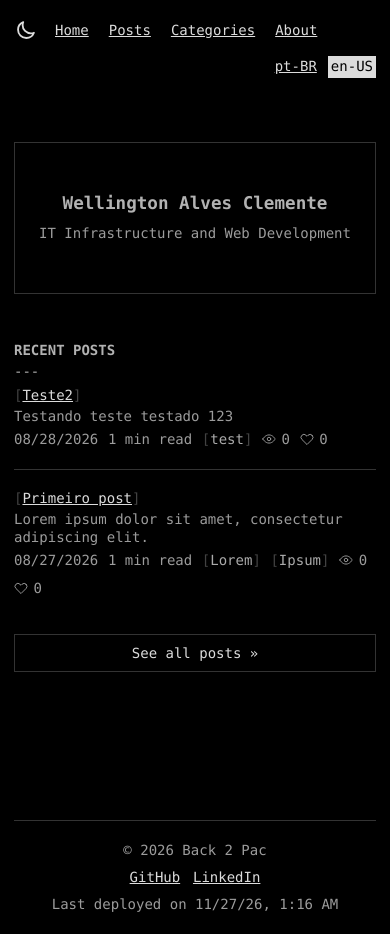
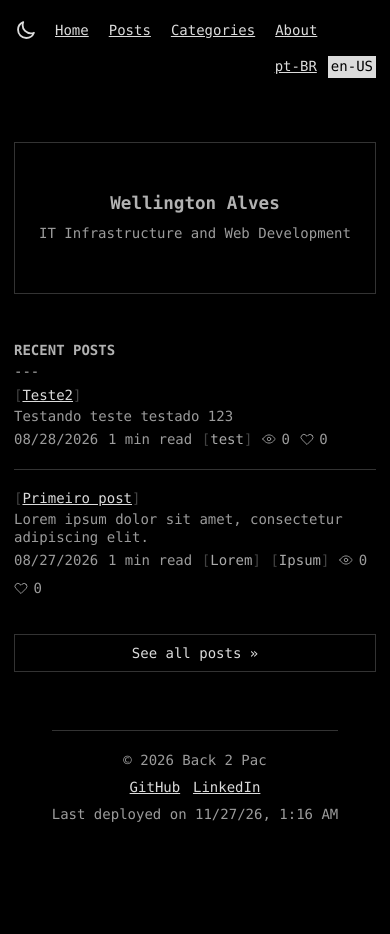
Before and after one commit to wtfpac/back2pac, a Next.js app: page /en in a window 390 px wide. After the commit the page ends 844 px from the top, so only its background shows below. Built offline with nearby package versions, Linux system fonts and the light colour scheme; no server answers; the database is empty; a web font is replaced by a local one.

Commit message:
alteraçoes dicionario e css

```diff
--- a/src/app/[lang]/page.js
+++ b/src/app/[lang]/page.js
@@ -17,7 +17,7 @@ export default async function Home({ params }) {
   return (
     <main>
       <div className="name-box">
-        <p className="name-box-title">Wellington Alves Clemente</p>
+        <p className="name-box-title">Wellington Alves</p>
         <p className="name-box-sub">{dict.hero.role}</p>
       </div>
 
--- a/src/app/globals.css
+++ b/src/app/globals.css
@@ -48,6 +48,9 @@ html {
 }
 
 body {
+  min-height: 100dvh;
+  display: flex;
+  flex-direction: column;
   margin: 0;
   background: var(--bg);
   color: var(--fg);
@@ -191,7 +194,7 @@ a:focus-visible {
   max-width: var(--main-width);
   margin: 0 auto;
   padding: var(--gap);
-  min-height: calc(100dvh - 120px);
+  flex: 1;
 }
 
 .site-footer {
@@ -312,8 +315,8 @@ a:focus-visible {
 
 /* skills */
 .skill-row {
-  display: flex;
-  flex-wrap: wrap;
+  display: grid;
+  grid-template-columns: 22ch 1fr;
   gap: 0.5rem;
   align-items: baseline;
   margin-bottom: 0.5rem;
@@ -321,7 +324,6 @@ a:focus-visible {
 
 .skill-category {
   color: var(--fg-muted);
-  min-width: 16ch;
 }
 
 /* tags entre colchetes */
@@ -554,8 +556,8 @@ a.tag:hover {
     --gap: 14px;
   }
 
-  .skill-category {
-    min-width: auto;
+  .skill-row {
+    grid-template-columns: 1fr;
   }
 }
 
--- a/src/dictionaries/en.json
+++ b/src/dictionaries/en.json
@@ -142,7 +142,7 @@
     "items": [
       { "name": "Portuguese", "level": "Native · C2" },
       { "name": "Spanish", "level": "Fluent · C1" },
-      { "name": "English", "level": "Advanced reading and listening · B2" },
+      { "name": "English", "level": "Advanced · B2" },
       { "name": "Italian", "level": "Basic · A2" }
     ]
   },
--- a/src/dictionaries/pt.json
+++ b/src/dictionaries/pt.json
@@ -142,7 +142,7 @@
     "items": [
       { "name": "Português", "level": "Nativo · C2" },
       { "name": "Espanhol", "level": "Fluente · C1" },
-      { "name": "Inglês", "level": "Leitura e escuta avançadas · B2" },
+      { "name": "Inglês", "level": "Avançado · B2" },
       { "name": "Italiano", "level": "Básico · A2" }
     ]
   },
```
